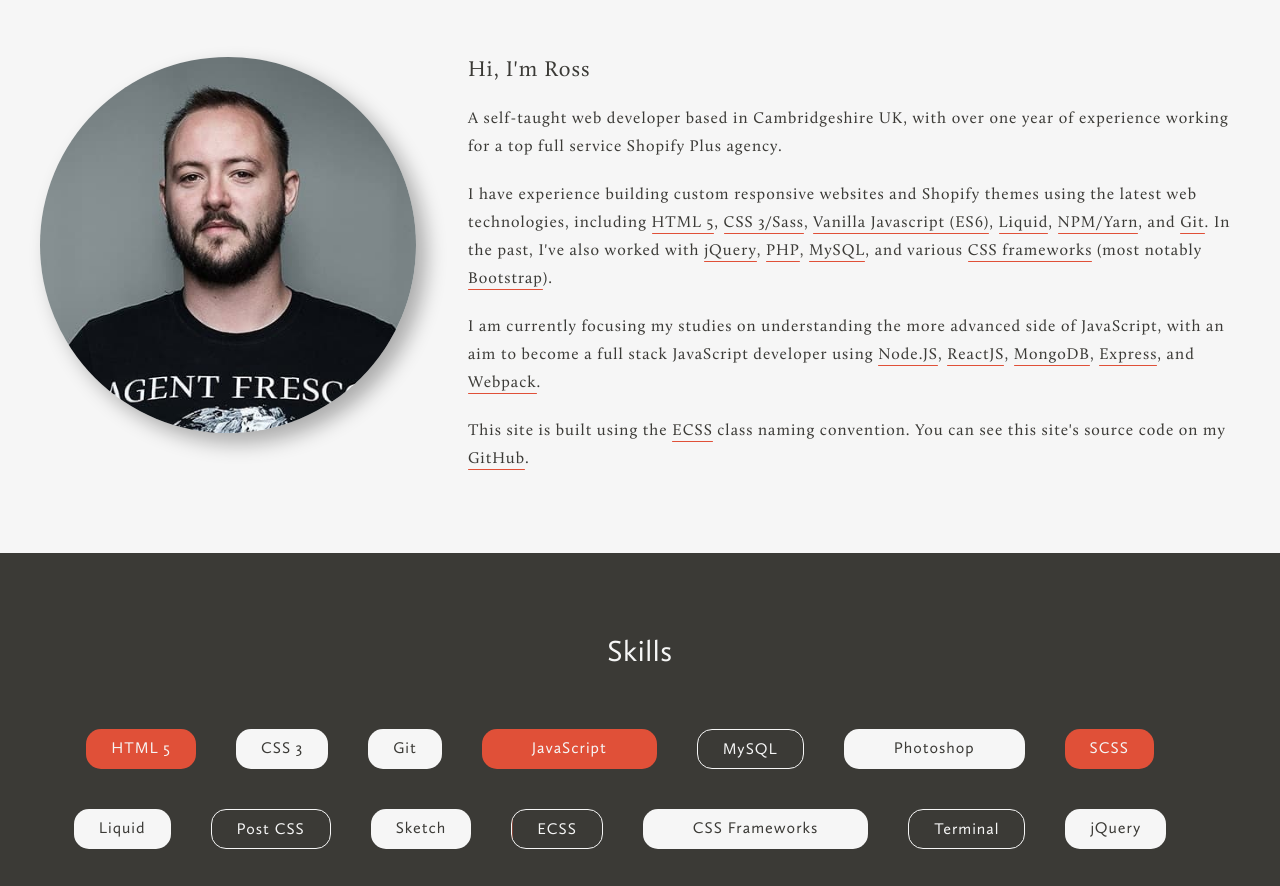
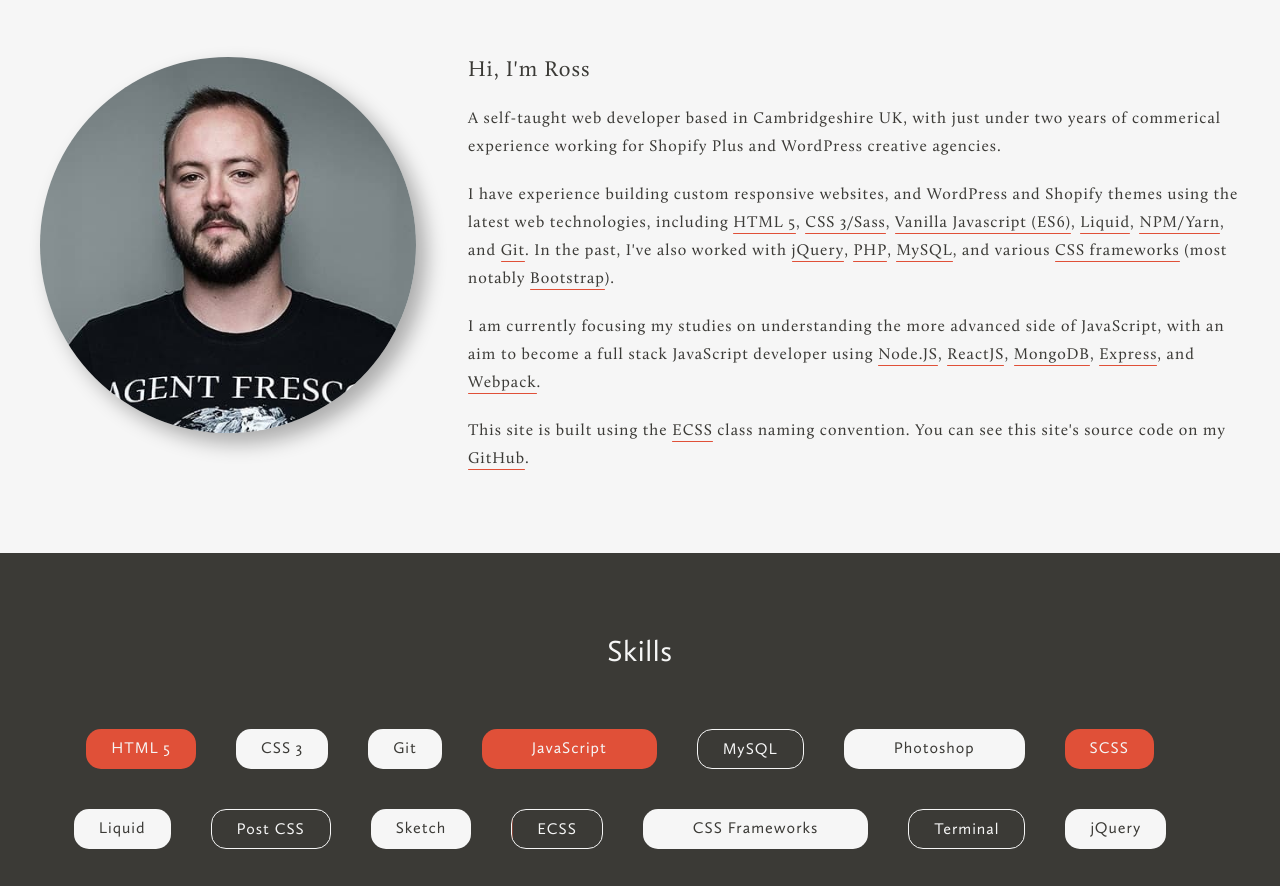
Before and after one commit to nym1k/portfolio-2019, a website: page index.html in a window 1280 px wide. Shown: the part 1438-2324 px from the top of the page. Drawn offline with nearby package versions, Linux system fonts and the light colour scheme; files whose address does not match are found by name.

Commit message:
Updated bio

```diff
--- a/index.html
+++ b/index.html
@@ -239,8 +239,8 @@
               </li>
               <li class="sec-Section_Column sec-Section_Column-large">
                 <h3 class="sec-Section_Text sec-Section_Text-lead utl-FadeIn">Hi, I'm Ross</h3>
-                <p class="sec-Section_Text utl-FadeIn">A self-taught web developer based in Cambridgeshire UK, with over one year of experience working for a top full service Shopify Plus agency.</p>
-                <p class="sec-Section_Text utl-FadeIn">I have experience building custom responsive websites and Shopify themes using the latest web technologies, including <span class="sec-Section_Underline">HTML 5</span>, <span class="sec-Section_Underline">CSS 3/Sass</span>, <span class="sec-Section_Underline">Vanilla Javascript (ES6)</span>, <span class="sec-Section_Underline">Liquid</span>, <span class="sec-Section_Underline">NPM/Yarn</span>, and <span class="sec-Section_Underline">Git</span>. In the past, I've also worked with <span class="sec-Section_Underline">jQuery</span>, <span class="sec-Section_Underline">PHP</span>, <span class="sec-Section_Underline">MySQL</span>, and various <span class="sec-Section_Underline">CSS frameworks</span> (most notably <span class="sec-Section_Underline">Bootstrap</span>).</p>
+                <p class="sec-Section_Text utl-FadeIn">A self-taught web developer based in Cambridgeshire UK, with just under two years of commerical experience working for Shopify Plus and WordPress creative agencies.</p>
+                <p class="sec-Section_Text utl-FadeIn">I have experience building custom responsive websites, and WordPress and Shopify themes using the latest web technologies, including <span class="sec-Section_Underline">HTML 5</span>, <span class="sec-Section_Underline">CSS 3/Sass</span>, <span class="sec-Section_Underline">Vanilla Javascript (ES6)</span>, <span class="sec-Section_Underline">Liquid</span>, <span class="sec-Section_Underline">NPM/Yarn</span>, and <span class="sec-Section_Underline">Git</span>. In the past, I've also worked with <span class="sec-Section_Underline">jQuery</span>, <span class="sec-Section_Underline">PHP</span>, <span class="sec-Section_Underline">MySQL</span>, and various <span class="sec-Section_Underline">CSS frameworks</span> (most notably <span class="sec-Section_Underline">Bootstrap</span>).</p>
                 <p class="sec-Section_Text utl-FadeIn">I am currently focusing my studies on understanding the more advanced side of JavaScript, with an aim to become a full stack JavaScript developer using <span class="sec-Section_Underline">Node.JS</span>, <span class="sec-Section_Underline">ReactJS</span>, <span class="sec-Section_Underline">MongoDB</span>, <span class="sec-Section_Underline">Express</span>, and <span class="sec-Section_Underline">Webpack</span>.</p>
                 <p class="sec-Section_Text utl-FadeIn">This site is built using the <a class="sec-Section_Link" href="http://ecss.io/" target="_blank" rel="noopener">ECSS</a> class naming convention. You can see this site's source code on my <a href="https://github.com/nym1k/portfolio-2019" target="_blank" rel="noopener" class="sec-Section_Link">GitHub</a>.</p>
               </li>
```
